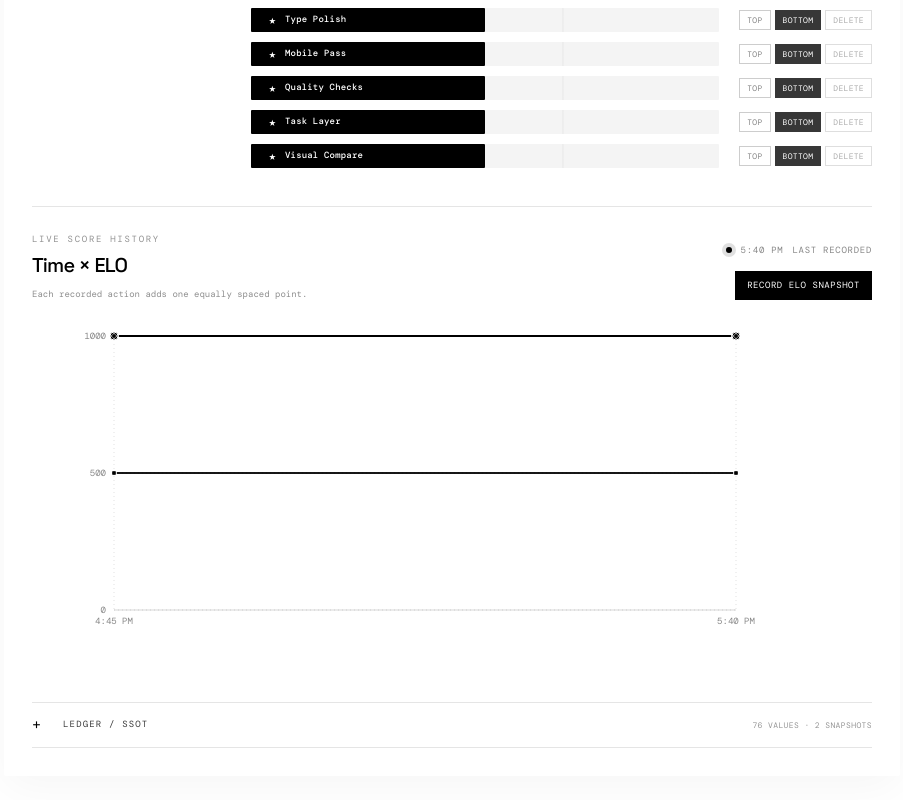
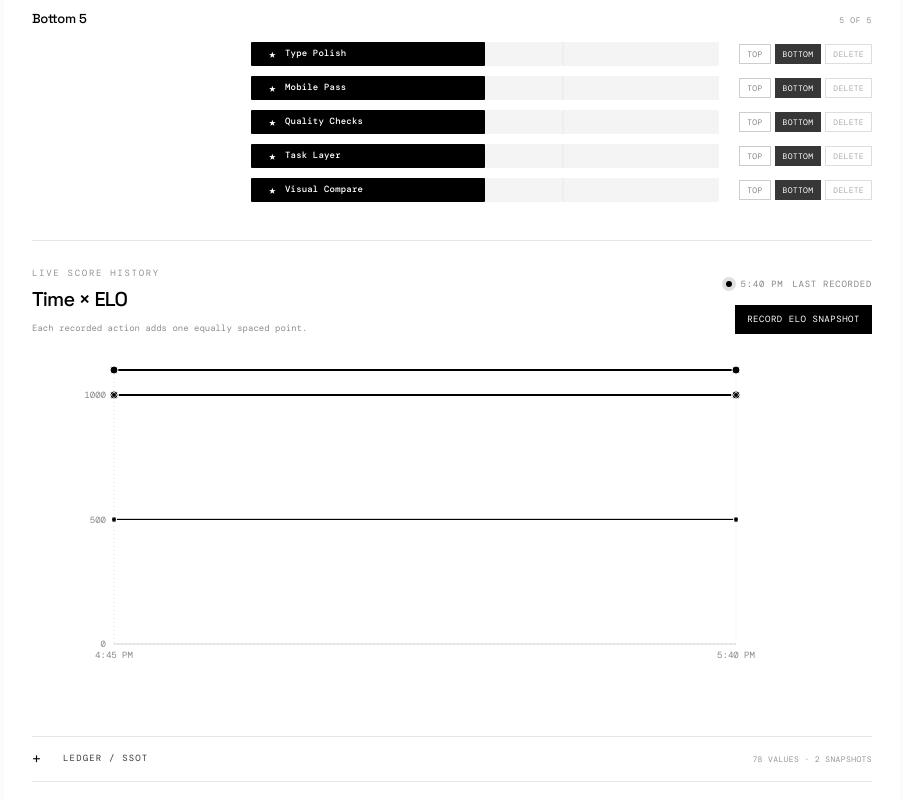
Before and after one commit to adomasgaudi26/norra-plan, a Next.js app: page / in a window 1280 px wide. Shown: the part 1632-2432 px from the top of the page, without its empty margins (188-1091 px from the left). Built offline with nearby package versions, Linux system fonts and the light colour scheme.

Commit message:
Record live planner data task

```diff
--- a/app/page.tsx
+++ b/app/page.tsx
@@ -326,6 +326,14 @@ const seedData: SeedTask[] = [
     scores: [1000, 1000, 1000, 1000, 1000, 1000],
     initialElo: 1000,
   },
+  {
+    id: "brief-live-planner-data",
+    name: "the website should fetch data from database or local, so that i would see your update or my website edits instantly not like now where i wait for github push and pages deploy - elo 1100",
+    done: false,
+    color: "#000000",
+    scores: [1100, 1100, 1100, 1100, 1100, 1100],
+    initialElo: 1100,
+  },
 ];
 
 const taskDetails: Record<string, Pick<Task, "codename" | "description">> = {
@@ -480,6 +488,10 @@ const taskDetails: Record<string, Pick<Task, "codename" | "description">> = {
   "brief-mobile-v17": {
     codename: "Mobile v17",
     description: "Rework the planner layout and controls for comfortable small-screen use.",
+  },
+  "brief-live-planner-data": {
+    codename: "Live Planner Data",
+    description: "Fetch shared planner state locally so edits appear without a Pages deployment.",
   },
 };
 
```
